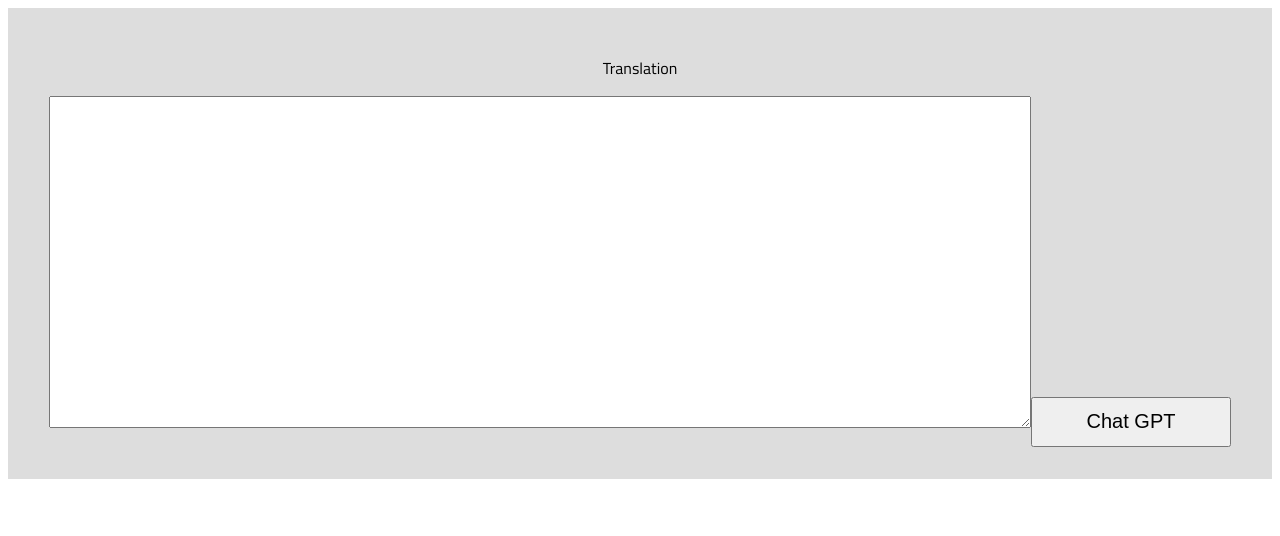
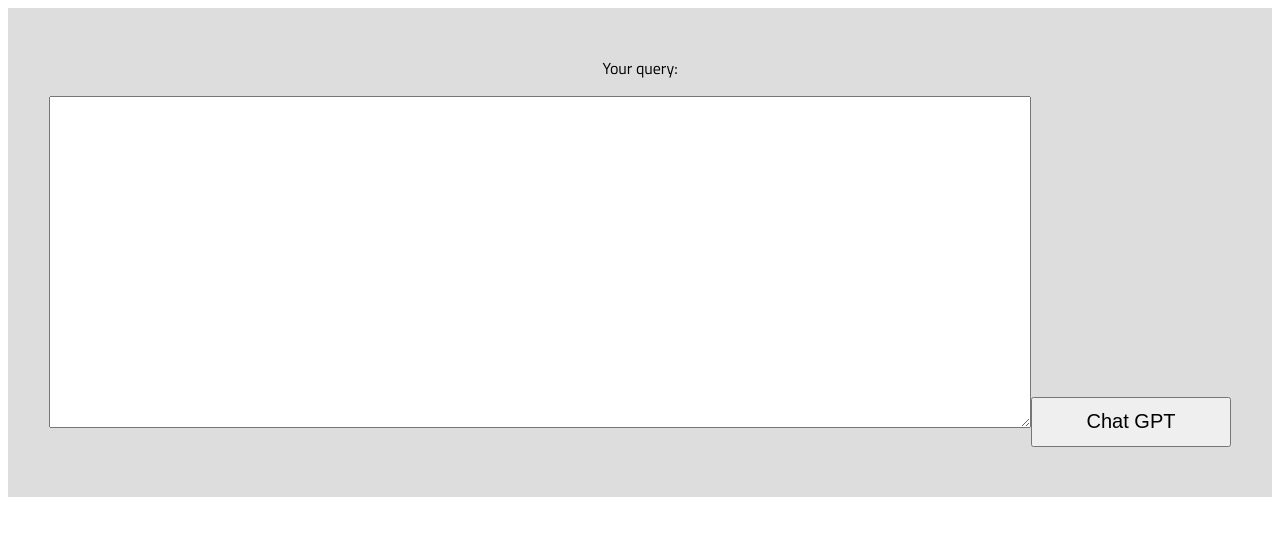
Before and after one commit to ondairos/open_ai_clone, a React (Vite) app: page / in a window 1280 px wide. Both pictures are taken after a click on the element 324 px from the left and 337 px from the top of the page. Shown: the top 536 px of the page. Built offline with nearby package versions, Linux system fonts and the light colour scheme.

Commit message:
result from open ai to component

```diff
--- a/src/App.jsx
+++ b/src/App.jsx
@@ -15,14 +15,18 @@
 
   const [option, setOption] = useState({});
   const [input, setInput] = useState("");
+  const [result, setResult] = useState("");
   // console.log(import.meta.env.VITE_Open_AI_Key);
   const selectOption = (option) => {
     setOption(option);
   };
 
   // do stuff method set the prompt with input value with every click
-  const doStuff = () => {
-    setOption({ ...option, prompt: input });
+  const doStuff = async () => {
+    let resultObject = { ...option, prompt: input };
+    const response = await openai.createCompletion(resultObject);
+    setResult(response.data.choices[0].text);
+    console.log(result);
   };
 
   return (
@@ -34,7 +38,11 @@
           selectOptionProp={selectOption}
         />
       ) : (
-        <Translation doStuffProp={doStuff} setInputProp={setInput} />
+        <Translation
+          doStuffProp={doStuff}
+          setInputProp={setInput}
+          resultProp={result}
+        />
       )}
     </div>
   );
--- a/src/components/Translation.jsx
+++ b/src/components/Translation.jsx
@@ -1,16 +1,20 @@
 import React from "react";
 
-export default function Translation({ doStuffProp, setInputProp }) {
+export default function Translation({ doStuffProp, setInputProp, resultProp }) {
   return (
     <div>
-      <p>Translation</p>
+      <p>Your query: </p>
       <textarea
         className="text-area"
         cols={50}
         rows={10}
         onChange={(event) => setInputProp(event.target.value)}
       ></textarea>
-      <button className="actionBtn">Chat GPT</button>
+      <button className="actionBtn" onClick={doStuffProp}>
+        Chat GPT
+      </button>
+
+      <h3 className="result-text">{resultProp.length > 0 ? resultProp : ""}</h3>
     </div>
   );
 }
```
